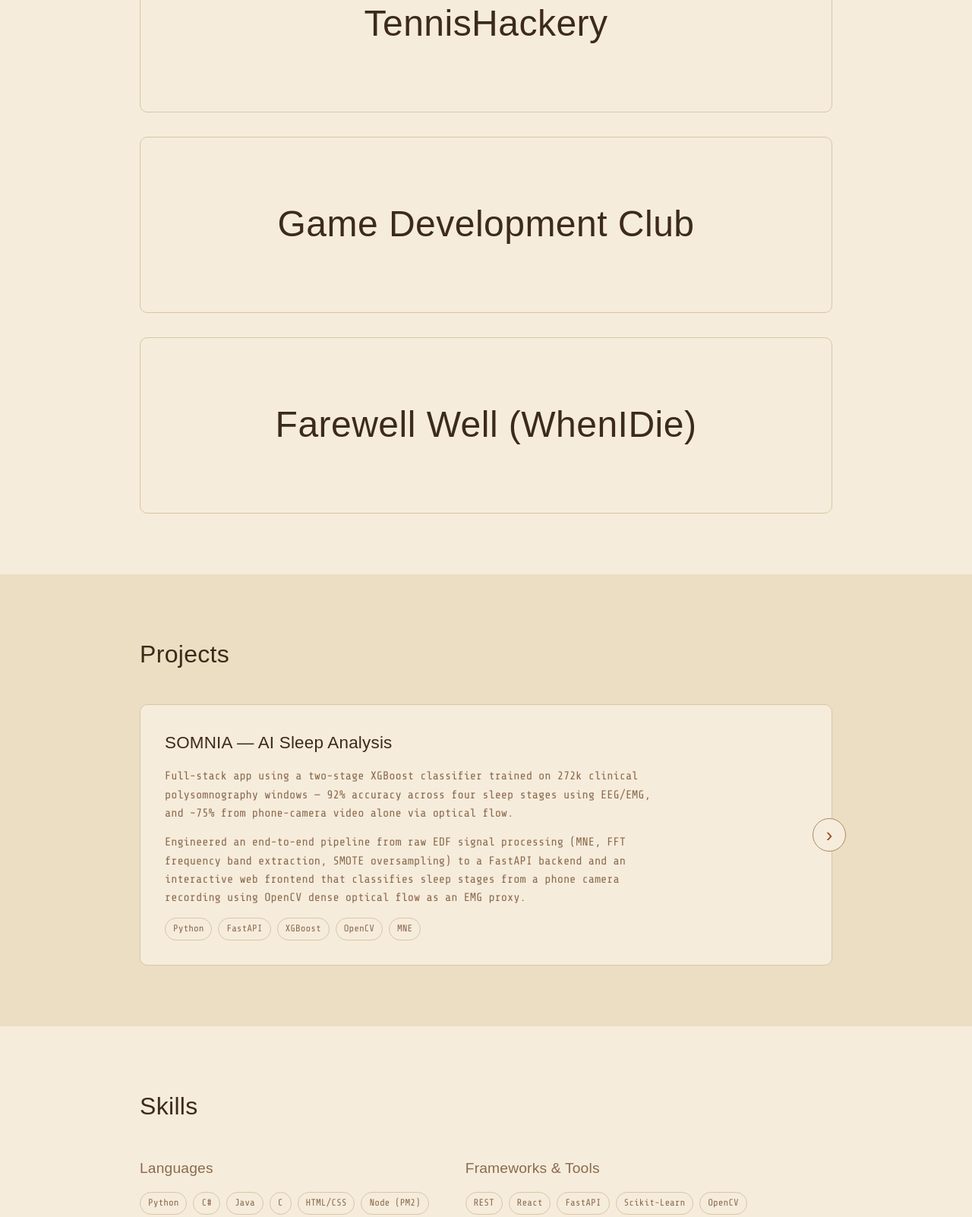
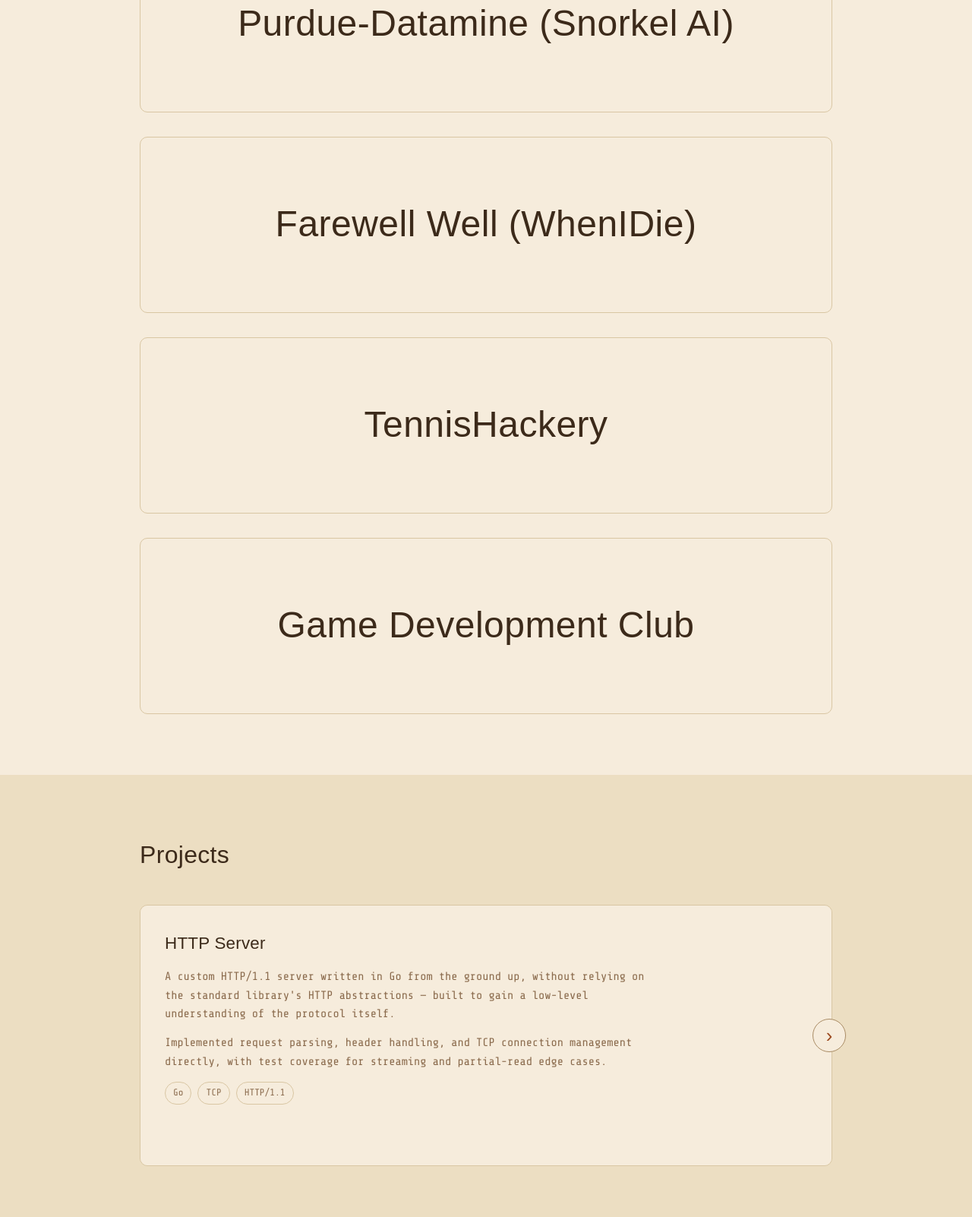
Before and after one commit to MrAnitude/portfolio-anikau, a plain HTML site: page index.html in a window 1280 px wide. Shown: the part 877-2479 px from the top of the page at 76% size. Drawn offline with nearby package versions, Linux system fonts and the light colour scheme; a web font is replaced by a local one.

Commit message:
Update job titles and descriptions in index.html

```diff
--- a/index.html
+++ b/index.html
@@ -14,7 +14,7 @@
   <!-- HEADER: sticky nav bar, same on every "page" (single-page site) -->
   <header class="site-header">
     <div class="nav-wrap">
-      <a href="#top" class="logo">Im smarter AND bigger then you</a>
+      <a href="#top" class="logo">I like doing stuff sometimes</a>
 
       <!-- Hamburger button, only visible on mobile. JS will toggle .open on nav-links -->
       <button class="nav-toggle" id="navToggle" aria-label="Toggle navigation">
@@ -62,6 +62,50 @@
           <div class="reveal-window">
             <div class="reveal-track">
               <div class="reveal-panel reveal-title">
+                <h3>Purdue-Datamine (Snorkel AI)</h3>
+              </div>
+              <div class="reveal-panel reveal-detail">
+                <div class="timeline-header">
+                  <h3>Data Engineering Intern</h3>
+                  <span class="timeline-date">Present</span>
+                </div>
+                <p class="timeline-org">Purdue-Datamine (Snorkel AI)</p>
+                <ul>
+                  <li>Worked within a Medallion data pipeline architecture, focusing on Silver and Gold layer development to structure and refine data for company market/product metrics.</li>
+                  <li>Leveraged the Snowflake SQL framework to clean and transform internal datasets, enabling custom AI models and agents for enterprise systems.</li>
+                </ul>
+              </div>
+            </div>
+          </div>
+        </article>
+
+        <article class="timeline-item">
+          <div class="reveal-window">
+            <div class="reveal-track">
+              <div class="reveal-panel reveal-title">
+                <h3>Farewell Well (WhenIDie)</h3>
+              </div>
+              <div class="reveal-panel reveal-detail">
+                <div class="timeline-header">
+                  <h3>App Developer Intern</h3>
+                  <span class="timeline-date">May 2025 – Present</span>
+                </div>
+                <p class="timeline-org">Farewell Well (WhenIDie) — California</p>
+                <ul>
+                  <li>Led end-to-end feature development to improve usability and accessibility for an older customer demographic, driving increased engagement and retention.</li>
+                  <li>Configured and integrated a subscription-based payment pipeline using RevenueCat, ensuring compliance with app store monetization requirements and facilitating platform approval.</li>
+                  <li>Collaborated cross-functionally to design a go-to-market pitch deck and customer acquisition rollout strategy.</li>
+                  <li>Contributed to a cross-platform migration, porting core application logic from Flutter to a React-based web framework for improved maintainability and cross-device compatibility.</li>
+                </ul>
+              </div>
+            </div>
+          </div>
+        </article>
+
+        <article class="timeline-item">
+          <div class="reveal-window">
+            <div class="reveal-track">
+              <div class="reveal-panel reveal-title">
                 <h3>TennisHackery</h3>
               </div>
               <div class="reveal-panel reveal-detail">
@@ -101,28 +145,6 @@
           </div>
         </article>
 
-        <article class="timeline-item">
-          <div class="reveal-window">
-            <div class="reveal-track">
-              <div class="reveal-panel reveal-title">
-                <h3>Farewell Well (WhenIDie)</h3>
-              </div>
-              <div class="reveal-panel reveal-detail">
-                <div class="timeline-header">
-                  <h3>App Developer Intern</h3>
-                  <span class="timeline-date">Present</span>
-                </div>
-                <p class="timeline-org">Farewell Well (WhenIDie) — California</p>
-                <ul>
-                  <li>Added quality-of-life features for an older user demographic, including PDF export of all inputted data.</li>
-                  <li>Set up the app's payment pipeline on RevenueCat to secure App Store approval.</li>
-                  <li>Helped build the pitch deck and rollout strategy for customer acquisition.</li>
-                </ul>
-              </div>
-            </div>
-          </div>
-        </article>
-
       </div>
     </div>
   </section>
@@ -134,6 +156,22 @@
 
       <div class="project-scroller">
         <div class="project-track" id="projectTrack">
+
+          <article class="project-card">
+            <h3>HTTP Server</h3>
+            <p>
+              A custom HTTP/1.1 server written in Go from the ground up, without relying on
+              the standard library's HTTP abstractions — built to gain a low-level
+              understanding of the protocol itself.
+            </p>
+            <p class="project-detail">
+              Implemented request parsing, header handling, and TCP connection management
+              directly, with test coverage for streaming and partial-read edge cases.
+            </p>
+            <ul class="tag-list">
+              <li>Go</li><li>TCP</li><li>HTTP/1.1</li>
+            </ul>
+          </article>
 
           <article class="project-card">
             <h3>SOMNIA — AI Sleep Analysis</h3>
@@ -203,13 +241,13 @@
         <div class="skill-group">
           <h3>Languages</h3>
           <ul class="tag-list">
-            <li>Python</li><li>C#</li><li>Java</li><li>C</li><li>HTML/CSS</li><li>Node (PM2)</li>
+            <li>Python</li><li>C#</li><li>Java</li><li>C</li><li>Go</li><li>SQL</li><li>HTML/CSS</li>
           </ul>
         </div>
         <div class="skill-group">
           <h3>Frameworks &amp; Tools</h3>
           <ul class="tag-list">
-            <li>REST</li><li>React</li><li>FastAPI</li><li>Scikit-Learn</li><li>OpenCV</li>
+            <li>REST</li><li>React</li><li>FastAPI</li><li>Scikit-Learn</li><li>OpenCV</li><li>Snowflake</li>
           </ul>
         </div>
       </div>
```
